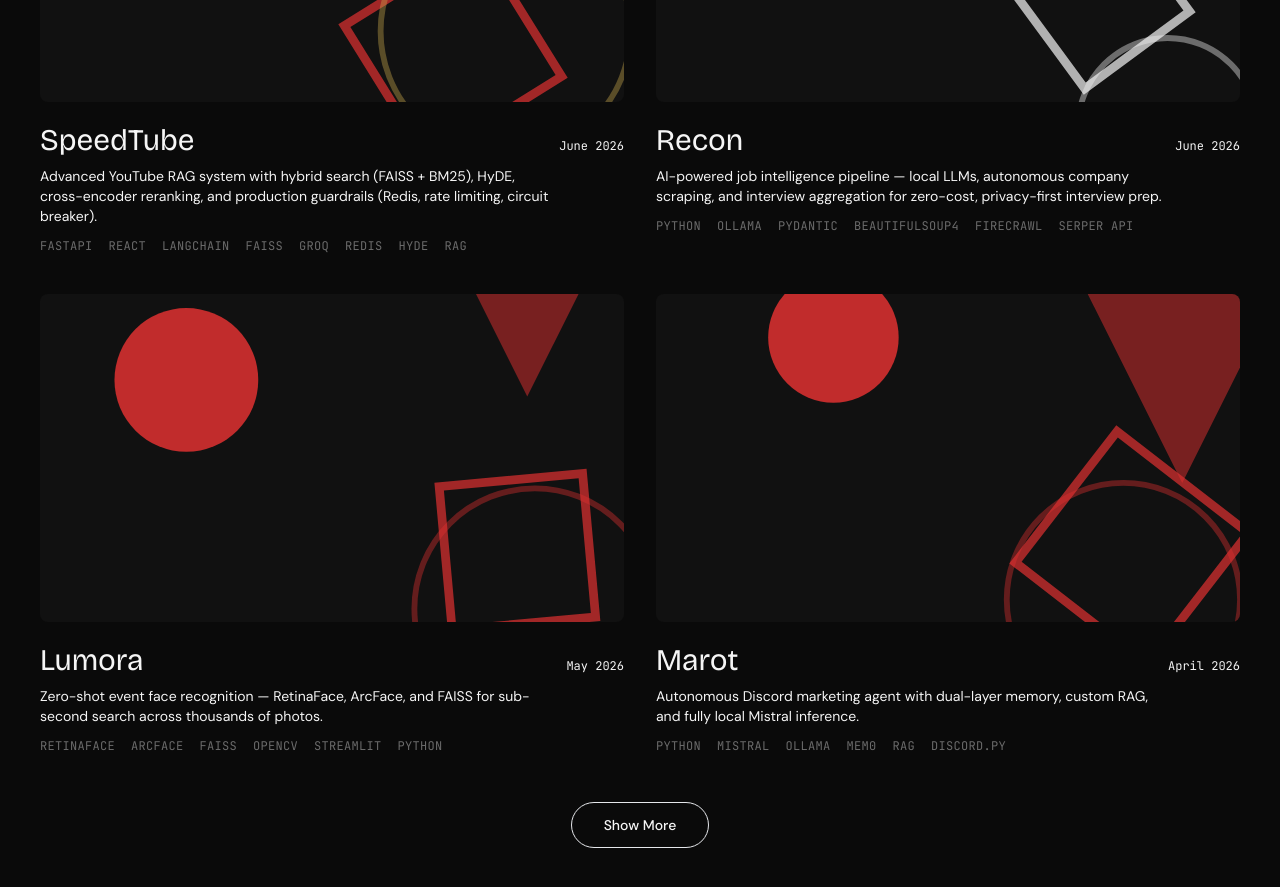
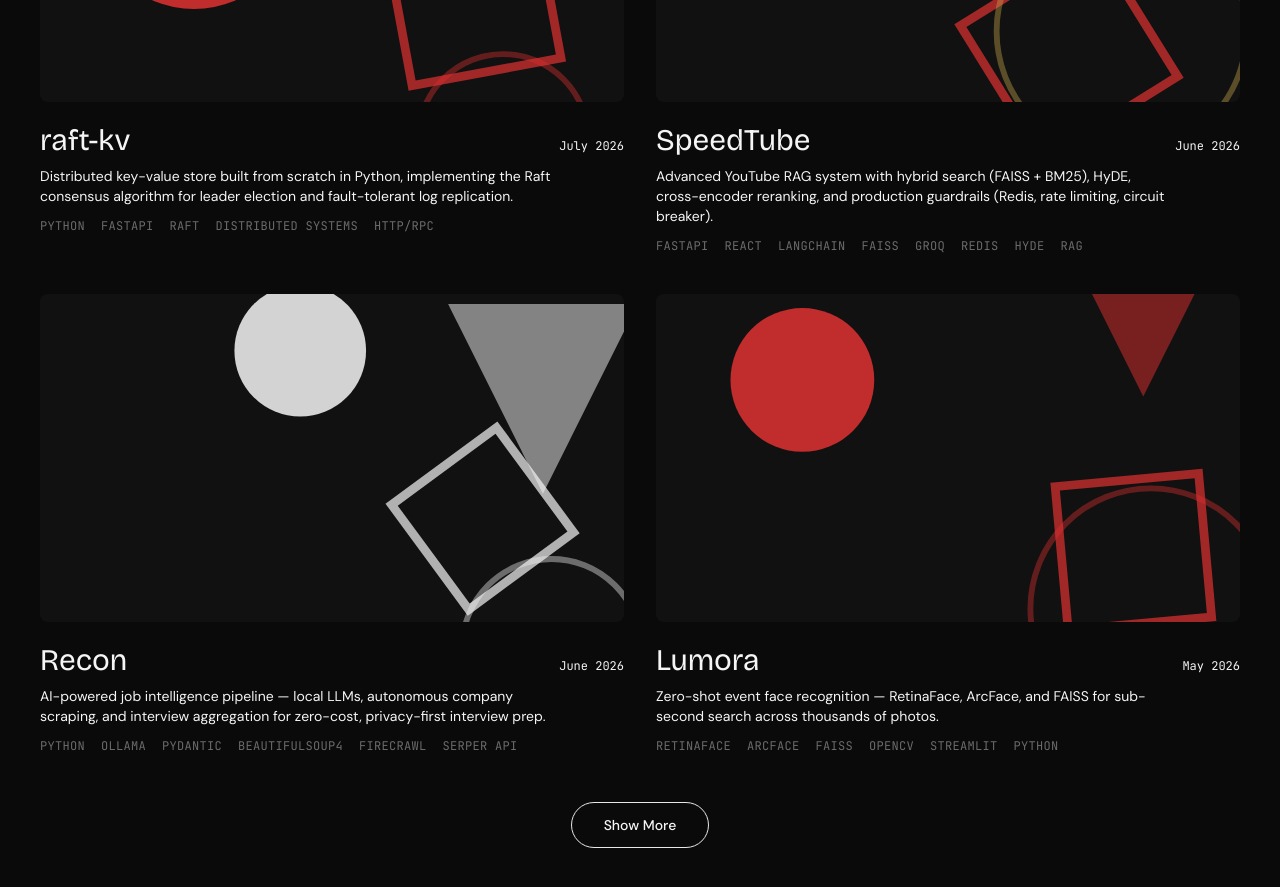
Before and after one commit to divijaiwanth/Personal-Portfolio, a React (Vite) app: page / in a window 1280 px wide. Shown: the part 1980-2867 px from the top of the page. Built offline with nearby package versions, Linux system fonts and the light colour scheme.

Commit message:
added raft-kv

```diff
--- a/src/data/projects.ts
+++ b/src/data/projects.ts
@@ -16,6 +16,24 @@ export interface Project {
 const github = 'https://github.com/divijaiwanth'
 
 export const projects: Project[] = [
+  {
+    slug: 'raft-kv',
+    title: 'raft-kv',
+    year: 'July 2026',
+    shortDescription:
+      'Distributed key-value store built from scratch in Python, implementing the Raft consensus algorithm for leader election and fault-tolerant log replication.',
+    longDescription: `⚙️ raft-kv is a distributed key-value store implementing the Raft consensus algorithm from scratch, built to understand consensus deeply enough to defend it in an interview, not just get a demo working.
+
+Each node runs as an independent OS process with no shared memory, communicating exclusively over HTTP. It implements leader election with randomized timeouts and the Raft log-freshness check on vote granting, plus log replication with AppendEntries-style heartbeats, nextIndex backtracking on log mismatch, and the §5.4.2 safety rule for committing only current-term entries via majority.
+
+Verified live end-to-end, including killing the leader process mid-session and confirming the cluster recovers with zero data loss. Persistence, dynamic membership, snapshotting, and linearizable reads are explicitly scoped out and documented rather than left unstated.`,
+    techStack: ['Python', 'FastAPI', 'Raft', 'Distributed Systems', 'HTTP/RPC'],
+    role: 'Backend Engineer',
+    githubUrl: 'https://github.com/divijaiwanth/raft-kv',
+    coverImage: '/images/speedtube-cover.svg', // Add this image
+    images: [],
+    featured: true,
+  },
   {
     slug: 'speedtube',
     title: 'SpeedTube',
```
